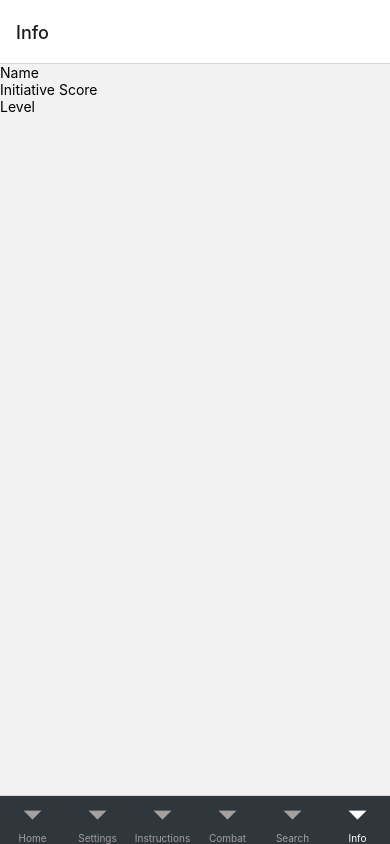
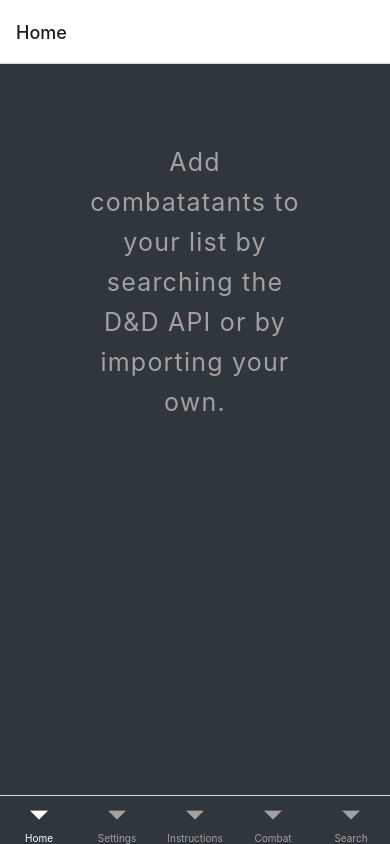
Before and after one commit to applied-sorcery/dnd-init-tracker, a React Native app: screen /Info in a window 390 px wide. Built offline with nearby package versions, Linux system fonts and the light colour scheme.

Commit message:
rename 'requirements.txt' -> 'the-big-board.txt' && updated general outline of app's goals and requirements

```diff
--- a/App.js
+++ b/App.js
@@ -50,7 +50,7 @@ const App = () => {
           <Tab.Screen name="Instructions" component={InstructionsView} />
           <Tab.Screen name="Combat" component={CombatView} />
           <Tab.Screen name="Search" component={SearchView} />
-          <Tab.Screen name="Info" component={InfoView} />
+          {/* <Tab.Screen name="Info" component={InfoView} /> */}
         </Tab.Navigator>
       </NavigationContainer>
     </StateProvider>
--- a/src/components/InfoView.js
+++ b/src/components/InfoView.js
@@ -1,4 +1,3 @@
-import React, {useState, useEffect} from 'react';
 import {
   View,
   Text,
```
Also changed, not shown: requirements.txt (deleted), the-big-board.txt (added).
